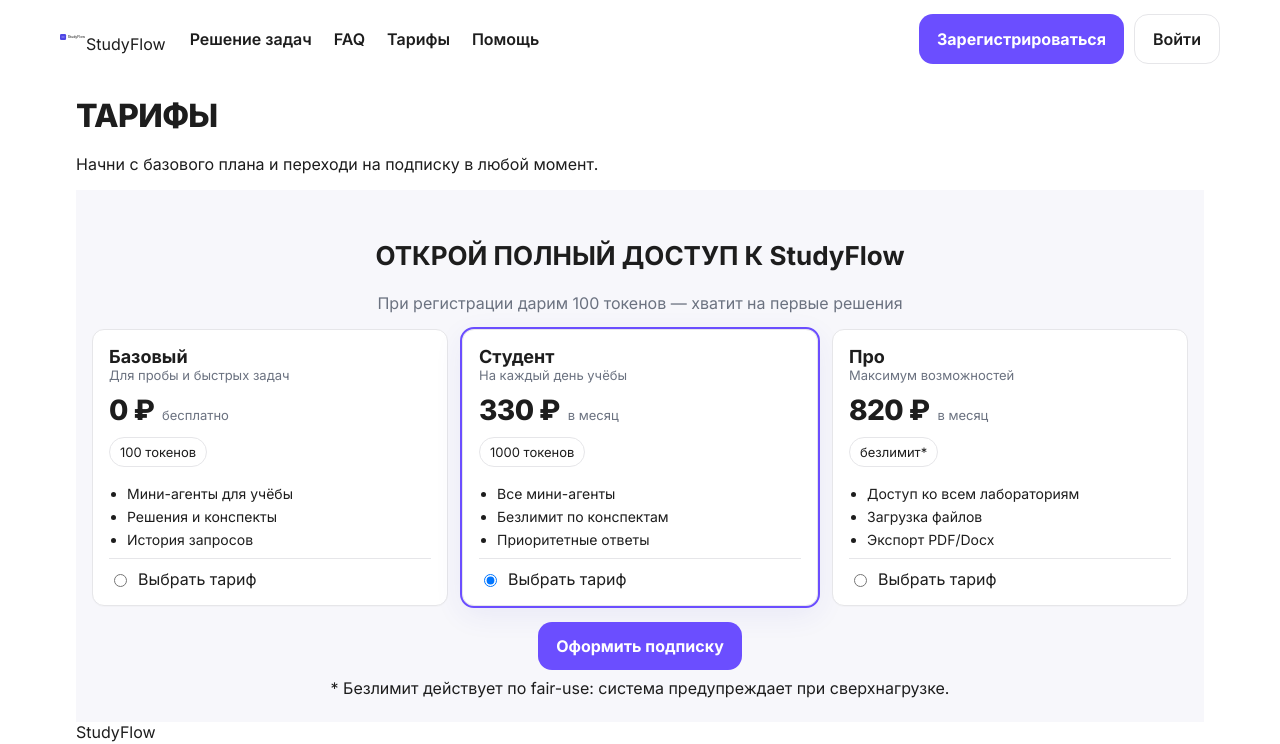
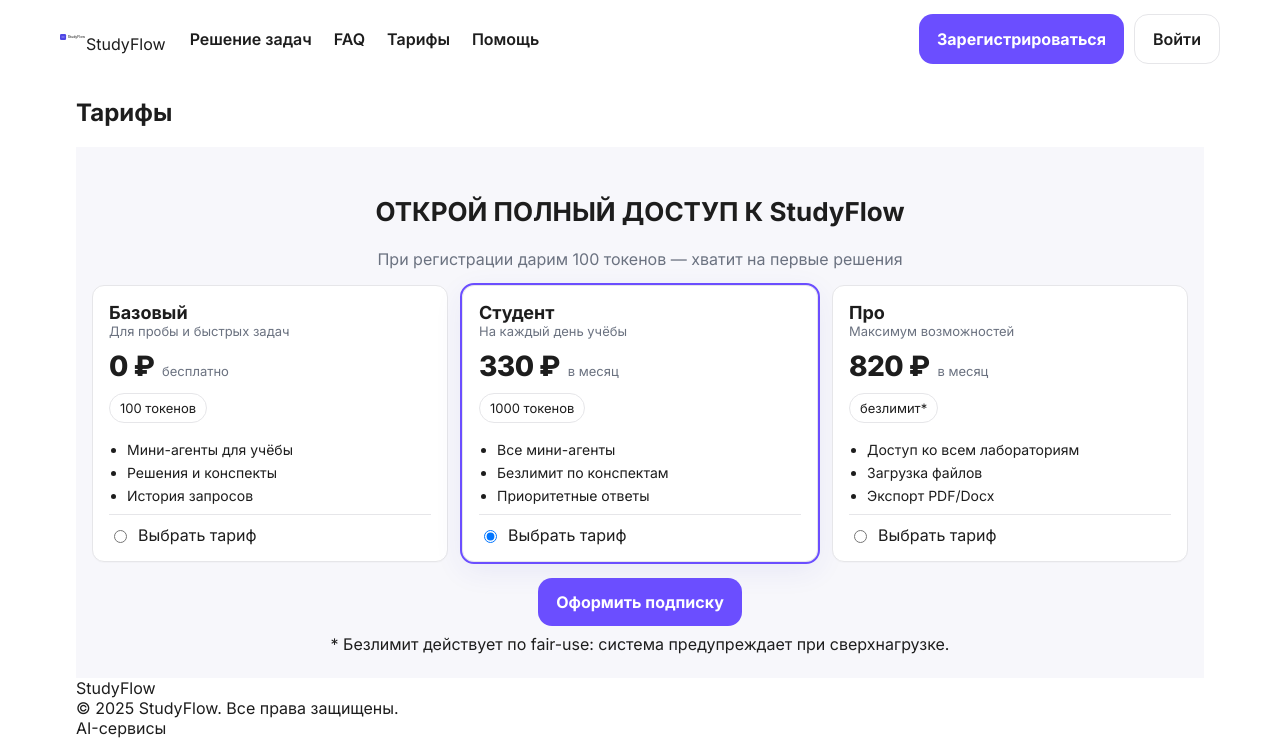
Before and after one commit to SViaTLanA7/atlabs-front, a Next.js app: page /pricing in a window 1280 px wide. Shown: the top 744 px of the page. Built offline with nearby package versions, Linux system fonts and the light colour scheme.

Commit message:
fix: use relative imports for FAQ and Pricing pages

```diff
--- a/src/app/pricing/page.tsx
+++ b/src/app/pricing/page.tsx
@@ -1,23 +1,20 @@
 // src/app/pricing/page.tsx
 import type { Metadata } from "next";
-import Pricing from "@/components/ui/Pricing";
+import Pricing from "../../components/ui/Pricing";
 
 export const metadata: Metadata = {
     title: "Тарифы — StudyFlow",
     description:
-        "Выбери удобный план: токены, безлимит или годовой доступ. Мгновенный доступ после оплаты.",
+        "Выбери удобный план: токены, безлимит или годовой доступ. Первые 100 токенов бесплатно.",
 };
 
 export default function PricingPage() {
     return (
-        <main className="container-1160 px-4 py-8">
-            <h1 className="h1 text-[32px]">ТАРИФЫ</h1>
-            <p className="mt-2 text-[15px] text-[var(--muted)]">
-                Начни с базового плана и переходи на подписку в любой момент.
-            </p>
+        <section className="container-1160 px-4 py-10">
+            <h1>Тарифы</h1>
             <div className="mt-6">
                 <Pricing />
             </div>
-        </main>
+        </section>
     );
 }
```
Also changed, not shown: src/app/faq/page.tsx (+6 -3 lines).
